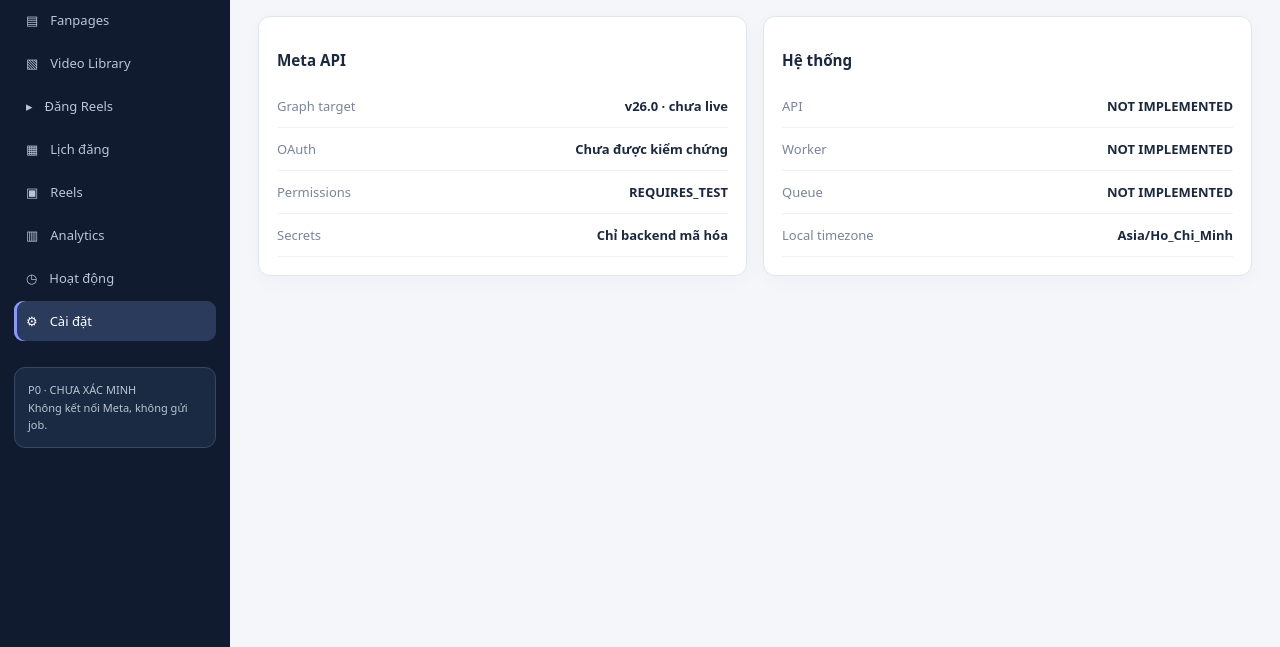
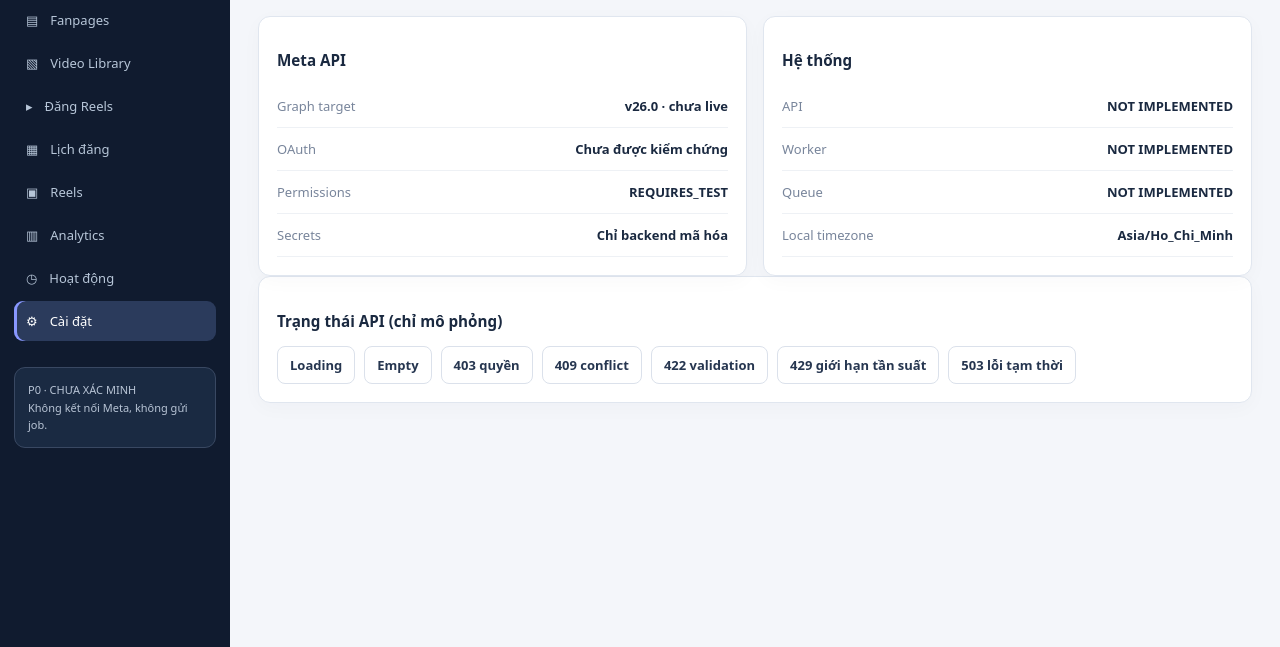
Before and after one commit to plthien/Facebook-Reel-Studio, a plain HTML site: page mockups/facebook-reels-studio-v2.html in a window 1280 px wide. Both pictures are taken after a click on the button "Xem health". Shown: the part 153-800 px from the top of the page. Drawn offline with Linux system fonts and the light colour scheme.

Commit message:
fix(ui-v2): demonstrate explicit loading, permission, conflict, rate-limit and temporary-error states

```diff
--- a/mockups/facebook-reels-studio-v2.html
+++ b/mockups/facebook-reels-studio-v2.html
@@ -59,7 +59,9 @@ function activity(){const data=listData('activity');return heading('Activity ·
 function dashboard(){return heading('Tổng quan vận hành','Action Center nhẹ: không tải lịch sử 100.000 jobs khi mở',btn('Đăng Reel','setScreen(\'publish\')',true))+'<div class="note">DEMO DATA · chưa có live Meta API / metrics. Dashboard production phải gọi các aggregate API, không tải full jobs/Reels.</div><div class="kpis">'+[['Pages (fixture)','50'],['Jobs cần xử lý','N/A'],['Reels (fixture)','100.000'],['Lifetime views (P0)','N/A']].map(x=>'<div class="panel kpi"><small>'+x[0]+'</small><b>'+x[1]+'</b></div>').join('')+'</div><div class="cols"><div class="panel pad"><h3>Action Center</h3>'+[['UNCERTAIN','Đối chiếu trạng thái remote','activity'],['BLOCKED_AUTH','Kiểm tra quyền/đăng nhập','pages'],['FAILED','Xem lỗi theo job','activity'],['SCHEDULED','Xem lịch','calendar']].map(x=>'<div class="operation"><b>'+x[0]+'</b><div class="row"><small>'+x[1]+'</small>'+btn('Mở','setScreen(\''+x[2]+'\')')+'</div></div>').join('')+'</div><div class="panel pad"><h3>Meta P0 Gate</h3><p>Chưa có bằng chứng Page-owned live. Published status và metric được phép dùng chỉ sau kiểm tra trên Meta App thật.</p>'+btn('Xem health','setScreen(\'settings\')')+'</div></div>';}
 function analytics(){return heading('Reels Analytics','Lifetime ≠ tăng trưởng theo kỳ · đồng bộ nguồn và freshness bắt buộc',btn('CSV (contract)','mockAction(\'CSV export · P2 chưa triển khai\')'))+'<div class="note danger">P0 Meta capability chưa xác minh: các chỉ số vận hành hiển thị N/A. Biểu đồ dưới đây là MOCK, không phải insight thực.</div><div class="subnav">'+[['overview','Tổng quan'],['delta','Snapshot delta'],['page','Page media views'],['availability','Metric availability']].map(x=>'<button class="chip '+(state.tab===x[0]?'active':'')+'" onclick="state.tab=\''+x[0]+'\';draw()">'+x[1]+'</button>').join('')+'</div><div class="kpis">'+[['Latest lifetime Reel views','N/A'],['Delta giữa snapshots phù hợp','N/A'],['Page-level media views','N/A'],['Freshness','Chưa xác minh']].map(x=>'<div class="panel kpi"><small>'+x[0]+'</small><b>'+x[1]+'</b></div>').join('')+'</div><div class="panel pad"><h3>'+({'overview':'Mock snapshot growth','delta':'Delta chỉ khi 2 mốc tương thích','page':'Page-level khác Reel-level','availability':'UNAVAILABLE ≠ 0; stale ≠ fresh'}[state.tab])+'</h3><div class="chart">'+[20,35,45,55,37,59,43,72,61,80,69,88].map(v=>'<div class="bar" style="height:'+v+'%"></div>').join('')+'</div><p class="notice">SIMULATED CHART / MOCK DATA · không chứng minh Meta hỗ trợ metric này. Giá trị 0 chỉ khi sync thành công với measured zero.</p></div>';}
 function calendar(){const data=Array.from({length:14},(_,i)=>jobAt(i));return heading('Publishing Calendar','Read-only · Agenda mặc định · không kéo thả reschedule',btn('Tạo batch','setScreen(\'publish\')',true))+'<div class="subnav">'+['agenda','week','month'].map(v=>'<button class="chip '+(state.calendar===v?'active':'')+'" onclick="state.calendar=\''+v+'\';draw()">'+v.toUpperCase()+'</button>').join('')+'</div>'+(state.calendar==='agenda'?'<div class="panel tablewrap"><table class="tbl"><thead><tr><th>Ngày giờ</th><th>Fanpage</th><th>Video</th><th>Job</th><th>Status</th></tr></thead><tbody>'+data.map(j=>'<tr><td>'+j.date+'</td><td>'+e(pages[j.page].name)+'</td><td>'+e(assetAt(j.asset).title)+'</td><td>'+btn(j.id,'openDetail(\''+j.id+'\',\'job\')')+'</td><td>'+pill(j.status)+'</td></tr>').join('')+'</tbody></table></div>':'<div class="days">'+Array.from({length:state.calendar==='week'?7:28},(_,i)=>'<div class="day"><b>'+(i+1)+'/10</b><small>'+(i*7%23)+' jobs · mock aggregate</small><div>'+pill(i%3===0?'UNCERTAIN':'SCHEDULED')+'</div></div>').join('')+'</div>')+'<p class="notice">Production: lọc status/Page dùng GET /publish-jobs?from=&to= với cursor hoặc aggregate; PATCH reschedule = DEFER.</p>';}
-function settings(){return heading('Settings & System Health','Tuyệt đối không hiển thị token, quyền chưa P0 xác minh',btn('Fanpages','setScreen(\'pages\')'))+'<div class="cols"><div class="panel pad"><h3>Meta API</h3>'+[['Graph target','v26.0 · chưa live'],['OAuth','Chưa được kiểm chứng'],['Permissions','REQUIRES_TEST'],['Secrets','Chỉ backend mã hóa']].map(x=>'<div class="kv"><span>'+x[0]+'</span><b>'+x[1]+'</b></div>').join('')+'</div><div class="panel pad"><h3>Hệ thống</h3>'+[['API','NOT IMPLEMENTED'],['Worker','NOT IMPLEMENTED'],['Queue','NOT IMPLEMENTED'],['Local timezone','Asia/Ho_Chi_Minh']].map(x=>'<div class="kv"><span>'+x[0]+'</span><b>'+x[1]+'</b></div>').join('')+'</div></div>';}
+function simulateState(code){state.apiState=code;draw();}
+function statesDemo(){const labels=[['loading','Loading'],['empty','Empty'],['403','403 quyền'],['409','409 conflict'],['422','422 validation'],['429','429 giới hạn tần suất'],['503','503 lỗi tạm thời']];return '<div class="panel pad"><h3>Trạng thái API (chỉ mô phỏng)</h3><div class="row">'+labels.map(x=>btn(x[1],"simulateState('"+x[0]+"')")).join('')+'</div>'+(state.apiState?'<p role="status" class="note">'+e(state.apiState)+' · MÔ PHỎNG, không có API request, không thay đổi dữ liệu.</p>':'')+'</div>';}
+function settings(){return heading('Settings & System Health','Tuyệt đối không hiển thị token, quyền chưa P0 xác minh',btn('Fanpages','setScreen(\'pages\')'))+'<div class="cols"><div class="panel pad"><h3>Meta API</h3>'+[['Graph target','v26.0 · chưa live'],['OAuth','Chưa được kiểm chứng'],['Permissions','REQUIRES_TEST'],['Secrets','Chỉ backend mã hóa']].map(x=>'<div class="kv"><span>'+x[0]+'</span><b>'+x[1]+'</b></div>').join('')+'</div><div class="panel pad"><h3>Hệ thống</h3>'+[['API','NOT IMPLEMENTED'],['Worker','NOT IMPLEMENTED'],['Queue','NOT IMPLEMENTED'],['Local timezone','Asia/Ho_Chi_Minh']].map(x=>'<div class="kv"><span>'+x[0]+'</span><b>'+x[1]+'</b></div>').join('')+'</div></div>'+statesDemo();}
 function findAsset(id){const n=Number(String(id).slice(1));return n>=1&&n<=10000?assetAt(n-1):null;}
 function findPage(id){return pages.find(x=>x.id===id);}
 function newTarget(a,p){const id='target-'+String(state.nextTarget++).padStart(5,'0');return {id,assetId:a||'',pageId:p||'',caption:'',title:'',localTime:state.schedule};}
```
